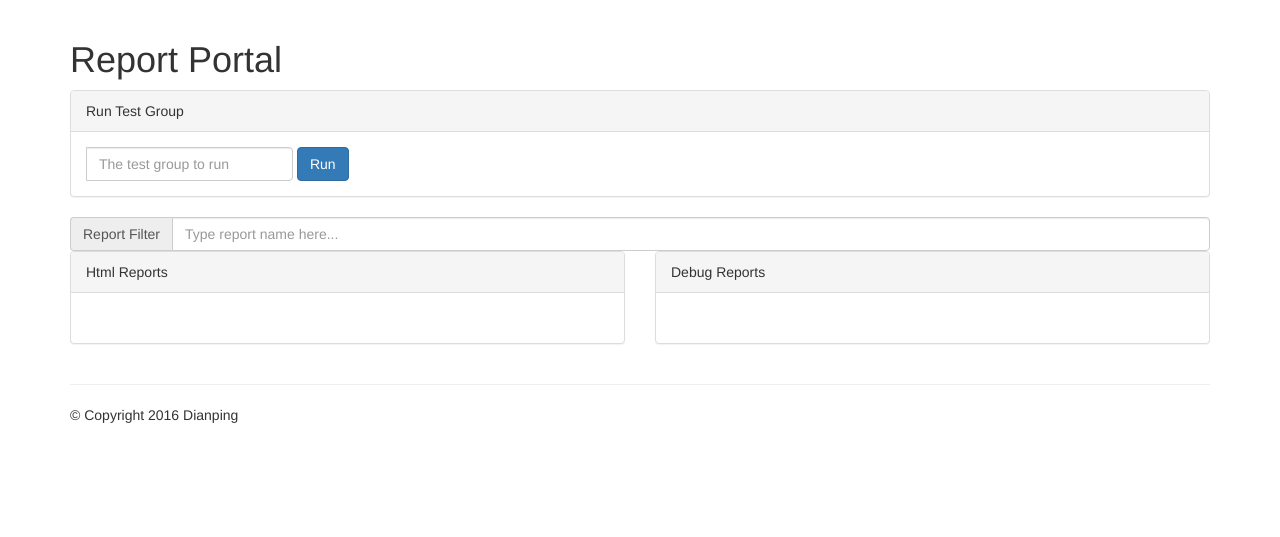
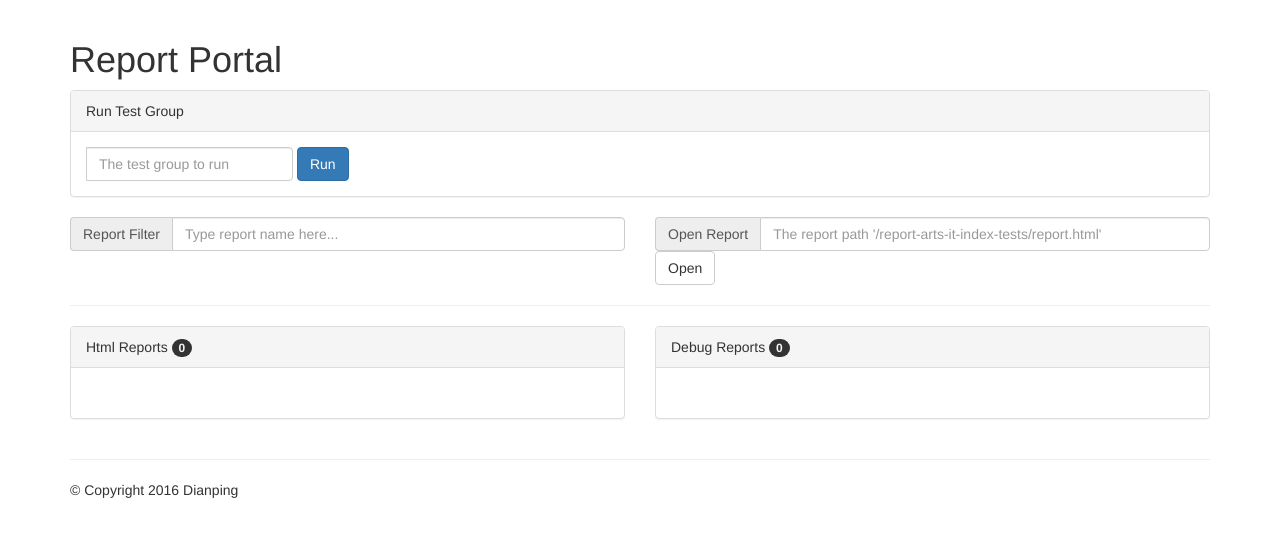
Before and after one commit to liuz7/reporter, a Flask app: template app/templates/report/index.html in a window 1280 px wide. Shown: the part 52-589 px from the top of the page. Run offline with Flask 2, Linux system fonts and the light colour scheme; the template is opened without the code that fills it: values that come from a table or form of the project are taken from there, others are empty; some libraries are stand-ins or nearby versions.

Commit message:
Add the open report form

```diff
--- /dev/null
+++ b/app/report/OpenForm.py
@@ -0,0 +1,6 @@
+from flask_wtf import Form
+from wtforms import StringField
+from wtforms.validators import DataRequired
+
+class OpenForm(Form):
+    path = StringField('The report to open:', validators=[DataRequired(message='The report path can not be empty.')])
--- a/app/templates/report/index.html
+++ b/app/templates/report/index.html
@@ -29,8 +29,8 @@
                 <div class="form-group">
                     <label class="sr-only" for="app">Run app on the server</label>
                     <div class="input-group">
-                        {{ form.hidden_tag() }}
-                        {{ form.app(size=20, class_="form-control", placeholder="The test group to run") }}
+                        {{ run_form.hidden_tag() }}
+                        {{ run_form.app(size=20, class_="form-control", placeholder="The test group to run") }}
                     </div>
                 </div>
                 <button type="submit" class="btn btn-primary">Run</button>
@@ -38,14 +38,31 @@
         </div>
     </div>
 
-    <div class="input-group"><span class="input-group-addon">Report Filter</span>
-        <input id="filter" type="text" class="form-control" placeholder="Type report name here...">
+    <div class="row">
+        <div class="col-lg-6">
+            <div class="input-group"><span class="input-group-addon">Report Filter</span>
+                <input id="filter" type="text" class="form-control" placeholder="Type report name here...">
+            </div>
+        </div>
+        <div class="col-lg-6">
+            <form class="form-inline" method="POST" action="{{ url_for('report.open_report') }}">
+                <div class="form-group">
+                    <label class="sr-only" for="path">Open report on the server</label>
+                    <div class="input-group"><span class="input-group-addon">Open Report</span>
+                        {{ open_form.hidden_tag() }}
+                        {{ open_form.path(size=50, class_="form-control", placeholder="The report path '/report-arts-it-index-tests/report.html'") }}
+                    </div>
+                </div>
+                <button type="submit" class="btn btn-default">Open</button>
+            </form>
+        </div>
     </div>
+    <hr>
 
     <div class="row">
         <div class="col-sm-6">
             <div class="panel panel-default">
-                <div class="panel-heading">Html Reports</div>
+                <div class="panel-heading">Html Reports <span class="badge">{{ report_list|length }}</span></div>
                 <div class="panel-body">
                     <ul class="list-group searchable">
                         {% for report in report_list %}
@@ -71,7 +88,7 @@
 
         <div class="col-sm-6">
             <div class="panel panel-default">
-                <div class="panel-heading">Debug Reports</div>
+                <div class="panel-heading">Debug Reports <span class="badge">{{ debug_report_list|length }}</span></div>
                 <div class="panel-body">
                     <ul class="list-group searchable">
                         {% for debug in debug_report_list %}
```
Also changed, not shown: app/report/views.py (+28 -4 lines).
